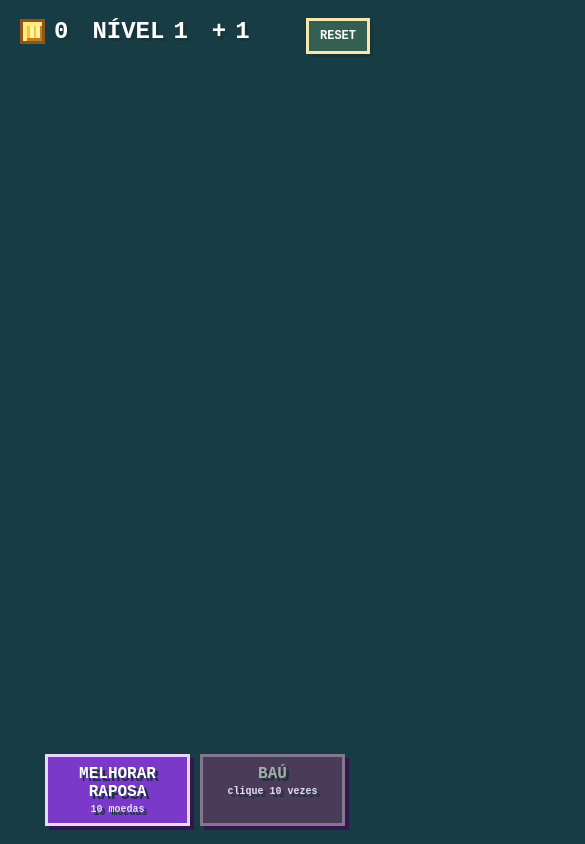
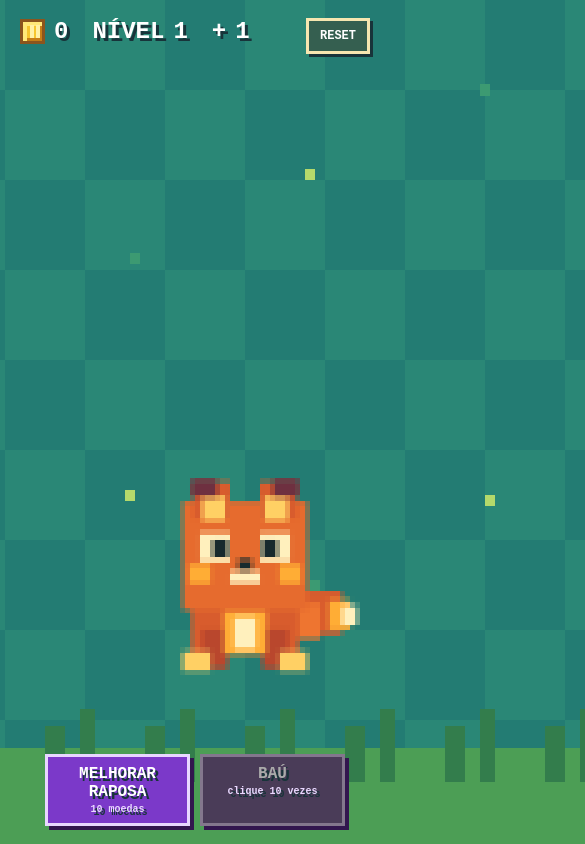
Before and after one commit to DiscNet/Noise, a plain HTML site: page index.html in a window 390 px wide. Shown: the top 844 px of the page, 585 px wide, since content can reach past the window. Drawn offline with Linux system fonts and the light colour scheme.

Commit message:
Fix runtime and responsive rendering bugs

```diff
--- a/index.html
+++ b/index.html
@@ -8,7 +8,7 @@
 *{box-sizing:border-box}
 html,body{margin:0;width:100%;height:100%;overflow:hidden;background:#173c43}
 body{font-family:"Courier New",monospace}
-canvas{display:block;width:100vw;height:100vh;image-rendering:pixelated;image-rendering:crisp-edges;cursor:pointer}
+canvas{display:block;position:absolute;width:max(100vw,177.7778vh);height:max(100vh,56.25vw);left:50%;top:50%;transform:translate(-50%,-50%);image-rendering:pixelated;image-rendering:crisp-edges;cursor:pointer}
 .ui{position:fixed;inset:0;pointer-events:none;color:#fff;text-shadow:3px 3px #18343a}
 .stats{position:absolute;top:18px;left:20px;display:flex;gap:24px;align-items:center}
 .stat{display:flex;align-items:center;gap:9px;font-size:24px;font-weight:900}
@@ -46,7 +46,8 @@ canvas{display:block;width:100vw;height:100vh;image-rendering:pixelated;image-re
 const canvas=document.getElementById("game"),ctx=canvas.getContext("2d");
 const coinsEl=document.getElementById("coins"),levelEl=document.getElementById("level"),powerEl=document.getElementById("power"),costEl=document.getElementById("cost"),toast=document.getElementById("toast");
 const W=320,H=180;
-let coins=Number(localStorage.getItem("foxCoins")||0),level=Number(localStorage.getItem("foxLevel")||1),power=Number(localStorage.getItem("foxPower")||1),clicks=Number(localStorage.getItem("foxClicks")||0),upgradeCost=Number(localStorage.getItem("foxCost")||10);
+function loadNumber(key,fallback,min=0){const value=Number(localStorage.getItem(key));return Number.isFinite(value)&&value>=min?value:fallback}
+let coins=loadNumber("foxCoins",0),level=loadNumber("foxLevel",1,1),power=loadNumber("foxPower",1,1),clicks=loadNumber("foxClicks",0),upgradeCost=loadNumber("foxCost",10,1);
 let particles=[],floaters=[],chestOpen=0,fox={x:160,y:99,pressed:0},last=0;
 const rect=(x,y,w,h,c)=>{ctx.fillStyle=c;ctx.fillRect(x,y,w,h)};
 function save(){localStorage.setItem("foxCoins",coins);localStorage.setItem("foxLevel",level);localStorage.setItem("foxPower",power);localStorage.setItem("foxClicks",clicks);localStorage.setItem("foxCost",upgradeCost)}
@@ -60,7 +61,7 @@ rect(18,104,25,4,"#7ac56b");rect(27,99,9,5,"#7ac56b");rect(266,112,30,4,"#7ac56b
 rect(59,42,8,4,"#46a08b");rect(63,38,4,4,"#46a08b");rect(235,54,8,4,"#46a08b");rect(239,50,4,4,"#46a08b");
 for(let i=0;i<18;i++){let x=(i*71+31)%W,y=(i*43+17)%115;rect(x,y,2,2,i%2?"#b4d96b":"#3c9a72")}
 }
-function fox(){
+function drawFox(){
 const s=.43,cy=Math.round(fox.y+(fox.pressed?3:0));ctx.save();ctx.translate(Math.round(fox.x),cy);ctx.scale(s,s);
 rect(27,14,18,18,"#d85c2d");rect(39,18,10,12,"#ffad35");rect(45,20,7,8,"#fff0bd");rect(23,19,12,15,"#ee7530");
 rect(-25,8,50,32,"#d85c2d");rect(-20,30,12,16,"#b9472d");rect(8,30,12,16,"#b9472d");rect(-10,22,20,18,"#ffad35");rect(-5,25,10,13,"#fff0bd");
@@ -97,7 +98,7 @@ if(coins<upgradeCost)return;
 coins-=upgradeCost;level++;power++;upgradeCost=Math.ceil(upgradeCost*1.65);save();ui();
 floaters.push({x:160,y:75,vy:-.3,life:45,text:"PODER AUMENTADO",c:"#fff"});fox.pressed=1
 }
-function loop(t){const dt=Math.min(50,t-last);last=t;if(fox.pressed>0)fox.pressed=Math.max(0,fox.pressed-dt/100);if(chestOpen>0)chestOpen-=dt/16;world();chest();fox();particlesDraw();requestAnimationFrame(loop)}
+function loop(t){const dt=Math.min(50,t-last);last=t;if(fox.pressed>0)fox.pressed=Math.max(0,fox.pressed-dt/100);if(chestOpen>0)chestOpen-=dt/16;world();chest();drawFox();particlesDraw();requestAnimationFrame(loop)}
 canvas.addEventListener("click",clickFox);
 document.getElementById("upgrade").addEventListener("click",upgrade);
 document.getElementById("reset").addEventListener("click",()=>{coins=0;level=1;power=1;clicks=0;upgradeCost=10;particles=[];floaters=[];chestOpen=0;save();ui()});
```
